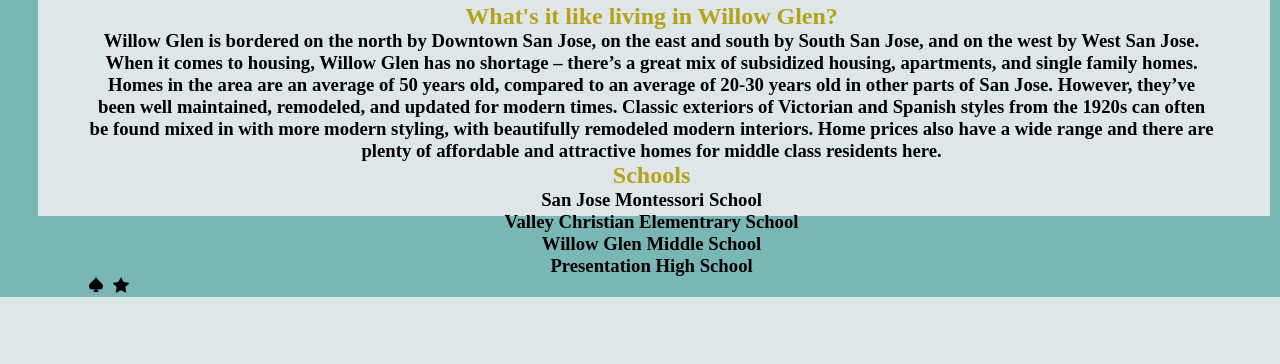
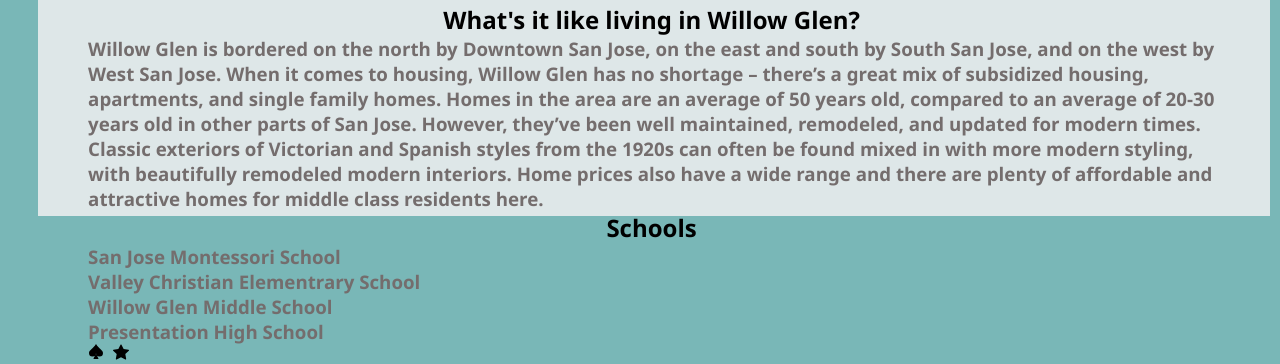
Before and after one commit to gtdiehl/SuperEstate, a PHP site: page /willowglenng.html in a window 1280 px wide. Shown: the part 584-948 px from the top of the page. Before the commit the page ends 881 px from the top, so only its background shows below. Run offline with PHP 8.4, Linux system fonts and the light colour scheme.

Commit message:
Update ngstyle.css

```diff
--- a/styles/ngstyle.css
+++ b/styles/ngstyle.css
@@ -1,14 +1,13 @@
 body {height:100%; background-color: rgba(33,136,136,0.6);}
 h1 {color:#B6A11A; font-family:Segoe UI; font-size: 150%;}
-h4{text-align: center}
-label {font-weight: bold}
+h2{text-align: center; font-family:Segoe UI;}
+h3{text-align: left; font-family:Segoe UI; color:#746D6D;}
+h4{text-align: center; font-family:Segoe UI; color:#1324A5;}
+
 .container {
 	margin-left:3%;
 	min-height:100px;
+	padding:100px 50px;
 	background-color:#DEE7E8;
+	height: 800px;
     }
-
-h2{text-align: center; color: #B6A11A}
-label {font-weight: bold}
-
-h3{text-align: center}
```
